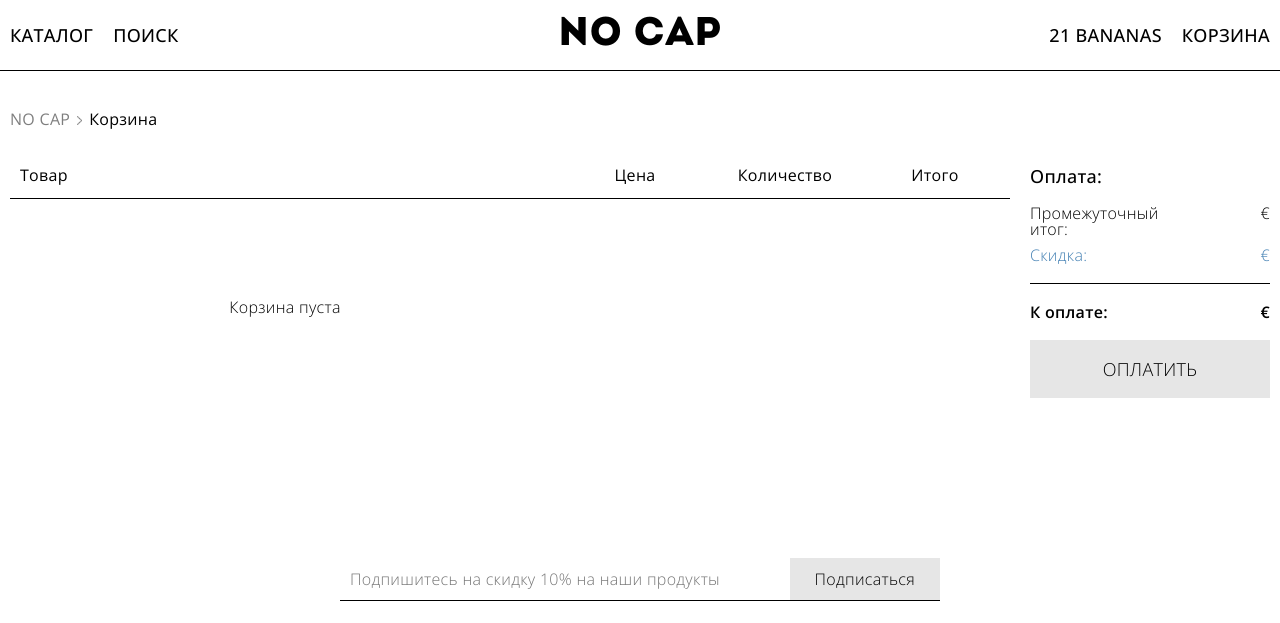
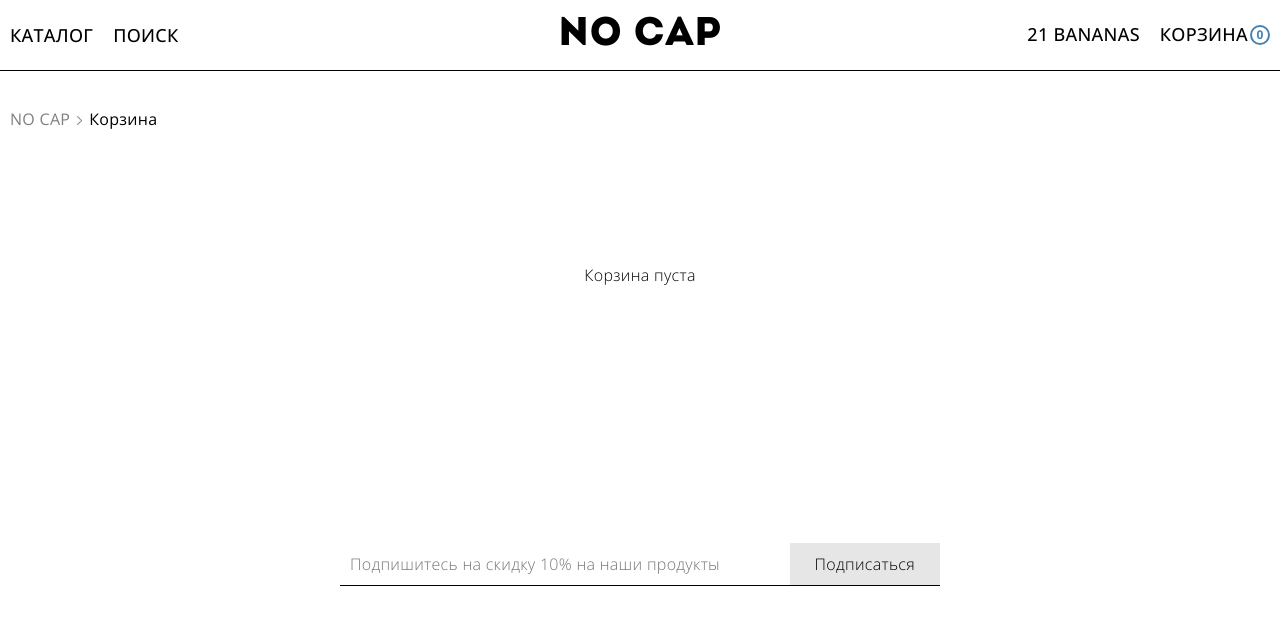
Before and after one commit to Defersye/No-cap, a PHP site: page /index.php?route=cart in a window 1280 px wide. Shown: the top 623 px of the page. Run offline with PHP 8.4, Linux system fonts and the light colour scheme; a user stored in the database is signed in; data comes from the database, SQL or seed files in the repository.

Commit message:
quantity checker in header added

```diff
--- a/assets/css/authorization.css
+++ b/assets/css/authorization.css
@@ -1,6 +1,9 @@
 /* auth */
 .auth {
-   padding-bottom: 120px;
+   display: grid;
+   place-items: center;
+   height: 100%;
+   min-height: 60vh;
 }
 .auth .container {
    justify-content: center;
--- a/assets/css/cart.css
+++ b/assets/css/cart.css
@@ -42,7 +42,9 @@
    transition: 0.2s ease-in-out;
 }
 .cart_card_empty {
-   padding-top: 100px;
+   padding: 100px;
+   width: 100%;
+   text-align: center;
 }
 .cart_card_data {
    padding: 10px;
--- a/assets/css/general.css
+++ b/assets/css/general.css
@@ -90,6 +90,19 @@ header .container {
 .header_link:hover,
 .header_link:hover::placeholder {
    color: steelblue;
+}
+.header_cart-quantity {
+   margin-left: -18px;
+   width: 20px;
+   height: 20px;
+   display: flex;
+   align-items: center;
+   justify-content: center;
+   font-size: 12px;
+   font-weight: 800;
+   color: steelblue;
+   border-radius: 50%;
+   border: 2px solid steelblue;
 }
 .header_logo {
    position: relative;
--- a/assets/js/cart.js
+++ b/assets/js/cart.js
@@ -1,4 +1,5 @@
 $(document).ready(function () {
+   refreshQuantityChecker();
    $(document).on("click", "#addToCart", function (event) {
       event.preventDefault();
       let product_id = event.target.dataset.id;
@@ -10,24 +11,21 @@ $(document).ready(function () {
             product_id: product_id,
          },
          success: function (response) {
-            // reloadCount();
+            refreshQuantityChecker();
          },
       });
    });
+   function refreshQuantityChecker() {
+      $.ajax({
+         url: "refreshQuantity",
+         type: "post",
+         data: {},
+         success: function (response) {
+            $(".header_cart-quantity").html(response);
+         },
+      });
+   }
 
-   // qwe
-   // qwe
-   // qwe
-   // function reloadCount() {
-   //    $.ajax({
-   //       url: "reloadCount",
-   //       type: "post",
-   //       data: {},
-   //       success: function (response) {
-   //          $(".header__cart_count").html(response);
-   //       },
-   //    });
-   // }
    // function reloadCart() {
    //    $.ajax({
    //       url: "reloadCart",
--- a/controllers/CartController.php
+++ b/controllers/CartController.php
@@ -18,5 +18,13 @@ class CartController
       $cartModel->addToCart($product_id);
    }
 
+   function refreshQuantity()
+   {
+      $cartModel = new \models\CartModel();
+      $countProducts = $cartModel->checkProductQuantity();
+      $_SESSION['quantityChecker'] = $countProducts;
+      echo $_SESSION['quantityChecker'];
+   }
+
    public function changeQuantity() {}
 }
--- a/models/AccountModel.php
+++ b/models/AccountModel.php
@@ -11,7 +11,7 @@ class AccountModel
    }
    public function getFullUser()
    {
-      $query = mysqli_query($this->conn, "SELECT * FROM users WHERE id_user =" . $_SESSION['user_id']);
+      $query = mysqli_query($this->conn, "SELECT * FROM users WHERE id_user =" . $_SESSION['id_user']);
       if ($query->num_rows) {
          while ($row = $query->fetch_assoc()) {
             foreach ($row as $key => $value) {
--- a/models/CartModel.php
+++ b/models/CartModel.php
@@ -11,7 +11,7 @@ class CartModel
    }
    public function getCartProducts()
    {
-      $query = mysqli_query($this->conn, "SELECT *, (price-discount)*quantity as sum FROM cart, products, collections WHERE id_product = product_id AND collection_id = id_collection AND user_id = " . $_SESSION['id_user']);
+      $query = mysqli_query($this->conn, "SELECT *, (price - discount) * quantity as sum FROM cart, products, collections WHERE id_product = product_id AND collection_id = id_collection AND user_id = " . $_SESSION['id_user']);
       $answers = [];
       if ($query->num_rows) {
          while ($row = $query->fetch_assoc()) {
@@ -20,7 +20,6 @@ class CartModel
       }
       return $answers;
    }
-
    function addToCart($product_id)
    {
       $id_user = $_SESSION['id_user'];
@@ -31,4 +30,17 @@ class CartModel
          $query = mysqli_query($this->conn, "INSERT INTO cart (user_id, product_id, quantity) VALUES ($id_user, $product_id, 1)");
       }
    }
+   function checkProductQuantity()
+   {
+      $id_user = $_SESSION['id_user'];
+      $quantityChecker = 0;
+      $query = mysqli_query($this->conn, "SELECT id_cart FROM cart WHERE user_id = $id_user");
+      if ($query->num_rows) {
+         while ($row = $query->fetch_assoc()) {
+            $answers[] = $row;
+            $quantityChecker += 1;
+         }
+      }
+      return $quantityChecker;
+   }
 }
--- a/routes/Router.php
+++ b/routes/Router.php
@@ -28,6 +28,8 @@ class Router
       // cart
       $this->addRoute('cart', 'CartController@index');
       $this->addRoute('addToCart', 'CartController@addToCart');
+      $this->addRoute('refreshQuantity', 'CartController@refreshQuantity');
+
       $this->addRoute('changeQuantity', 'CartController@changeQuantity');
    }
 
--- a/templates/footer.html
+++ b/templates/footer.html
@@ -19,3 +19,4 @@
 <script src="assets/js/header.js"></script>
 <script src="assets/js/jquery-3.3.1.min.js"></script>
 <script src="assets/js/search.js"></script>
+<script src="assets/js/cart.js"></script>
--- a/templates/header.php
+++ b/templates/header.php
@@ -14,6 +14,7 @@
             <? if (isset($_SESSION['user_login'])) { ?>
                <a href="/account" class="header_link"><?= $_SESSION['user_login'] ?></a>
                <a href="/cart" class="header_link">корзина</a>
+               <span class="header_cart-quantity"><?= $_SESSION['quantityChecker'] ?></span>
             <? } else { ?>
                <a href="/login" class="header_link">аккаунт</a>
             <? } ?>
--- a/views/HomeView.php
+++ b/views/HomeView.php
@@ -39,7 +39,7 @@ class HomeView
       <main>
          <section class="hero_slider">
             <div class="container">
-               Ещё не готово...
+               В разработке...
             </div>
          </section>
       </main>
--- a/views/ProductCardView.php
+++ b/views/ProductCardView.php
@@ -28,7 +28,6 @@ class ProductCardView
          $this->card($item);
          include "./templates/footer.html";
          ?>
-         <script src="assets/js/cart.js"></script>
       </body>
 
       </html>
@@ -73,7 +72,6 @@ class ProductCardView
                      <button id="addToCart" data-id="<?= $item['id_product'] ?>" class="productCard_link">Добавить в корзину</button>
                      <!-- <a href="#" class="productCard_link">Купить</a> -->
                   </div>
-                  <?= $_SESSION['id_user'] ?>
                </div>
             </div>
          </section>
--- a/views/cartView.php
+++ b/views/cartView.php
@@ -48,6 +48,9 @@ class CartView
          </div>
          <section class="cart">
             <div class="container">
+               <? if ($products == null) {
+                  echo "<p class='cart_card_empty'>Корзина пуста</p>";
+               } else { ?>
                   <div class="cart_cards">
                      <div class="cart_header">
                         <b class="cart_title cart_title_product">Товар</b>
@@ -56,7 +59,7 @@ class CartView
                         <b class="cart_title">Итого</b>
                      </div>
                      <?php
-                  global $subtotal, $discount,  $total;
+                     global $subtotal, $discount, $total;
                      $this->renderCartProducts($products);
                      ?>
                   </div>
@@ -79,6 +82,7 @@ class CartView
                      </div>
                      <input type="submit" id="submit" value="Оплатить">
                   </div>
+               <? } ?>
             </div>
          </section>
       </main>
@@ -89,12 +93,6 @@ class CartView
    public function renderCartProducts($products)
    {
       global $subtotal, $discount,  $total;
-      if ($products == null) { ?>
-         <div class="cart_card">
-            <p class="cart_card_empty">Корзина пуста</p>
-         </div>
-         <?php
-      } else {
       foreach ($products as $item) { ?>
          <div class="cart_card">
             <a href="/productCard?id_product=<?= $item['id_product'] ?>" class="cart_card_data">
@@ -130,4 +128,3 @@ class CartView
       $total = $subtotal - $discount;
    }
 }
-}
```
Also changed, not shown: assets/css/account.css (+5 -5 lines). Lines whose indentation alone changed are shown as unchanged.
